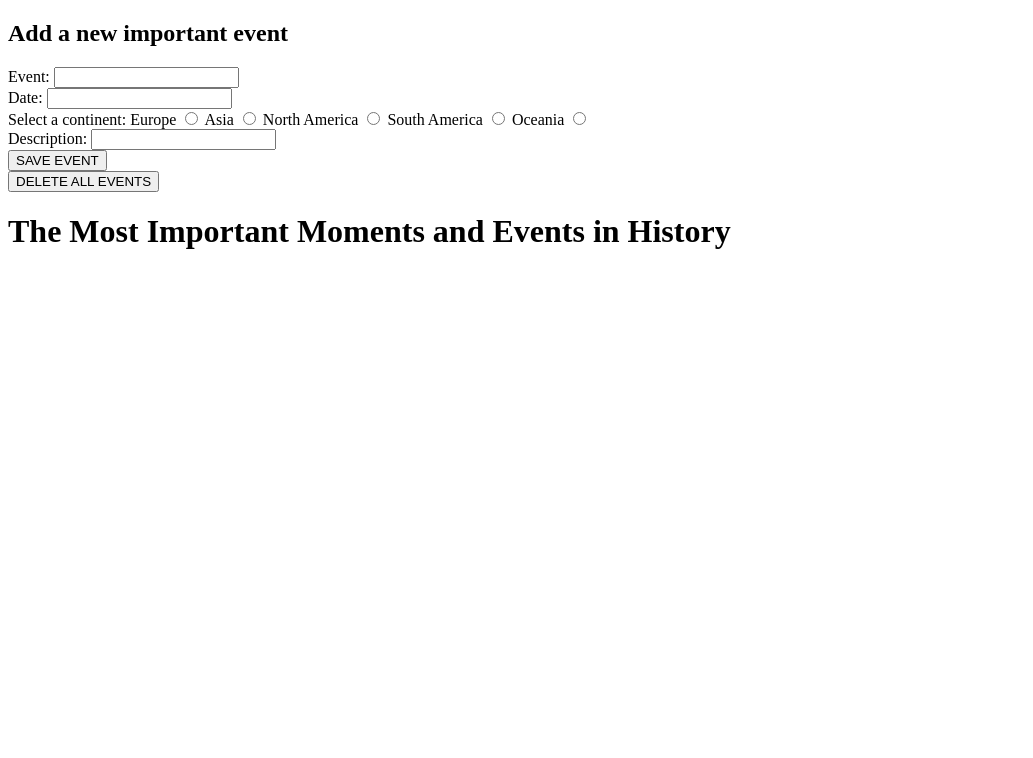
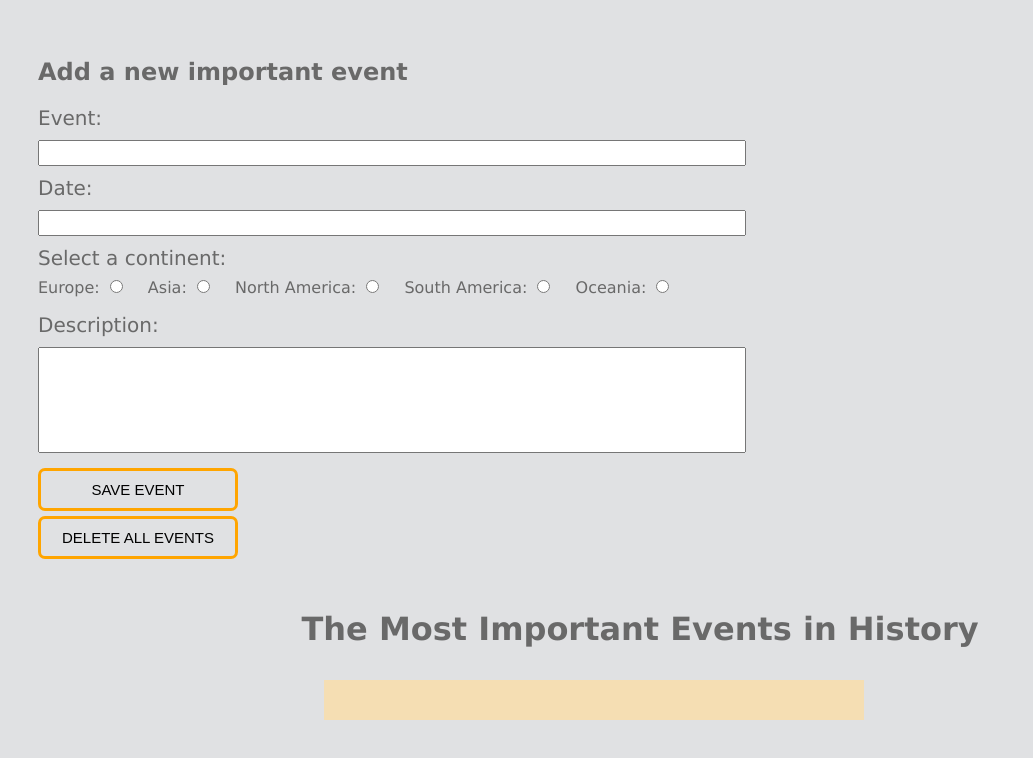
Before and after one commit to LilianaEverett/w6_weekend_hw_dom_context, a plain HTML site: page index.html in a window 1280 px wide. Shown: the whole page, without its empty margins (0-1033 px from the left). Drawn offline with Linux system fonts and the light colour scheme.

Commit message:
working on css

```diff
--- a/css/main.css
+++ b/css/main.css
@@ -1 +1,86 @@
-body
+body {
+    background-color: rgb(224, 225, 227);
+    font-family: "verdana";
+    color: dimgrey;
+    text-decoration: none;
+    list-style: none;
+}
+
+h2 {
+
+}
+
+.form-buttons {
+    display: block;
+    width: 700px;
+    text-align: left;
+    padding: 30px;
+}
+
+.form-item input {
+    width: 700px;
+    height: 20px;
+    margin-bottom: 10px;
+    margin-top: 10px;
+    font-size: 15px;
+}
+
+.radio-input{
+    display: inline-block;
+    margin-bottom: 20px;
+    margin-top: 10px;
+    margin-right: 20px;
+}
+
+#description {
+    height: 100px;
+    margin-bottom: 10px;
+    margin-top: 10px;
+    word-wrap: break-word;
+    word-break: break-all;
+
+}
+
+.form-title {
+    font-size: 20px;
+}
+
+.events.list {
+    display: block;
+}
+
+ul {
+    text-decoration: none;
+}
+
+h1 {
+    text-align: center;
+}
+
+.events-list-div{
+    text-align: left;
+    margin: auto;
+    width: 50%;
+    padding: 10px;
+}
+
+#events-list {
+    display: flex;
+    flex-direction: column;
+    justify-content: center;
+    width: 500px;
+    display: inline-block;
+    margin: 0 auto;
+    background-color: wheat;
+    padding: 20px;
+}
+
+.button {
+    background-color: rgb(224, 225, 227);
+    font-size: 15px;
+    padding: 10px;
+    margin-top: 5px;
+    width: 200px;
+    border-radius: 7px;
+    border: solid orange;
+}
--- a/index.html
+++ b/index.html
@@ -7,18 +7,19 @@
         <script src="js/app.js"></script>
     </head>
     <body>
+        <div class="form-buttons">
                 <h2>Add a new important event</h2>
-
+                <div class="form">
                     <form id="new-item-form">
                         <div id="form-wrapper">
                             <div class="form-item">
-                    <label for="event" class="primary">Event: </label>
-                    <input type="text" id="event" required/>
+                                <label for="event" class="form-title">Event: </label>
+                                <input type="text" id="event" />
                             </div>
 
                             <div class="form-item">
-                    <label for="date" class="primary">Date: </label>
-                    <input type="text" id="date" required/>
+                                <label for="date" class="form-title">Date: </label>
+                                <input type="text" id="date" />
                             </div>
 
                             <!-- <div class="form-item">
@@ -32,38 +33,47 @@
                                     <option value="Oceania">Oceania</option>
                                 </select>
                             </div> -->
+                            <div class="form-item">
+                                <label for="continent" class="form-title">Select a continent: </label>
+                            </div>
 
-                <div class="form-item">
-                    <label for="continent">Select a continent: </label>
-                    <label for="europe" class="primary">Europe</label>
-                    <input type="radio" id="europe" value="europe" name="continent">
+                            <div class="form-item-radio">
+                                <label for="europe" class="primary">Europe:</label>
+                                <input type="radio" class="radio-input" id="europe" value="europe" name="continent">
 
-                    <label for="asia" class="primary">Asia</label>
-                    <input type="radio" id="asia" value="asia" name="continent">
+                                <label for="asia" class="primary">Asia:</label>
+                                <input type="radio" class="radio-input" id="asia" value="asia" name="continent">
 
-                    <label for="north-america" class="primary">North America</label>
-                    <input type="radio" id="north_america" value="north-america" name="continent">
+                                <label for="north-america" class="primary">North America:</label>
+                                <input type="radio" class="radio-input" id="north_america" value="north-america" name="continent">
 
-                    <label for="south-america" class="primary">South America</label>
-                    <input type="radio" id="south_america" value="south-america" name="continent">
+                                <label for="south-america" class="primary">South America:</label>
+                                <input type="radio" class="radio-input" id="south_america" value="south-america" name="continent">
 
-                    <label for="oceania" class="primary">Oceania</label>
-                    <input type="radio" id="oceania" value="oceania" name="continent">
+                                <label for="oceania" class="primary">Oceania:</label>
+                                <input type="radio" class="radio-input" id="oceania" value="oceania" name="continent">
 
                             </div>
 
                             <div class="form-item">
-                    <label for="description" class="primary">Description: </label>
-                    <input type="text" id="description" required/>
+                                <label for="description" class="form-title">Description: </label>
+                                <input type="text" id="description" />
                             </div>
                         </div>
-            <input type="submit" value="SAVE EVENT"/>
+                        <div class="">
+                            <input type="submit" class="button" value="SAVE EVENT"/>
+                        </div>
                     </form>
+                </div>
+                <div class="">
+                    <button id="delete-all" class="button" >DELETE ALL EVENTS</button>
+                </div>
+        </div>
 
-        <button id="delete-all">DELETE ALL EVENTS</button>
-
-        <h1>The Most Important Moments and Events in History</h1>
+        <h1>The Most Important Events in History</h1>
+        <div class="events-list-div">
             <ul id="events-list"></ul>
+        </div>
 
     </body>
 </html>
```
Lines whose indentation alone changed are shown as unchanged.
